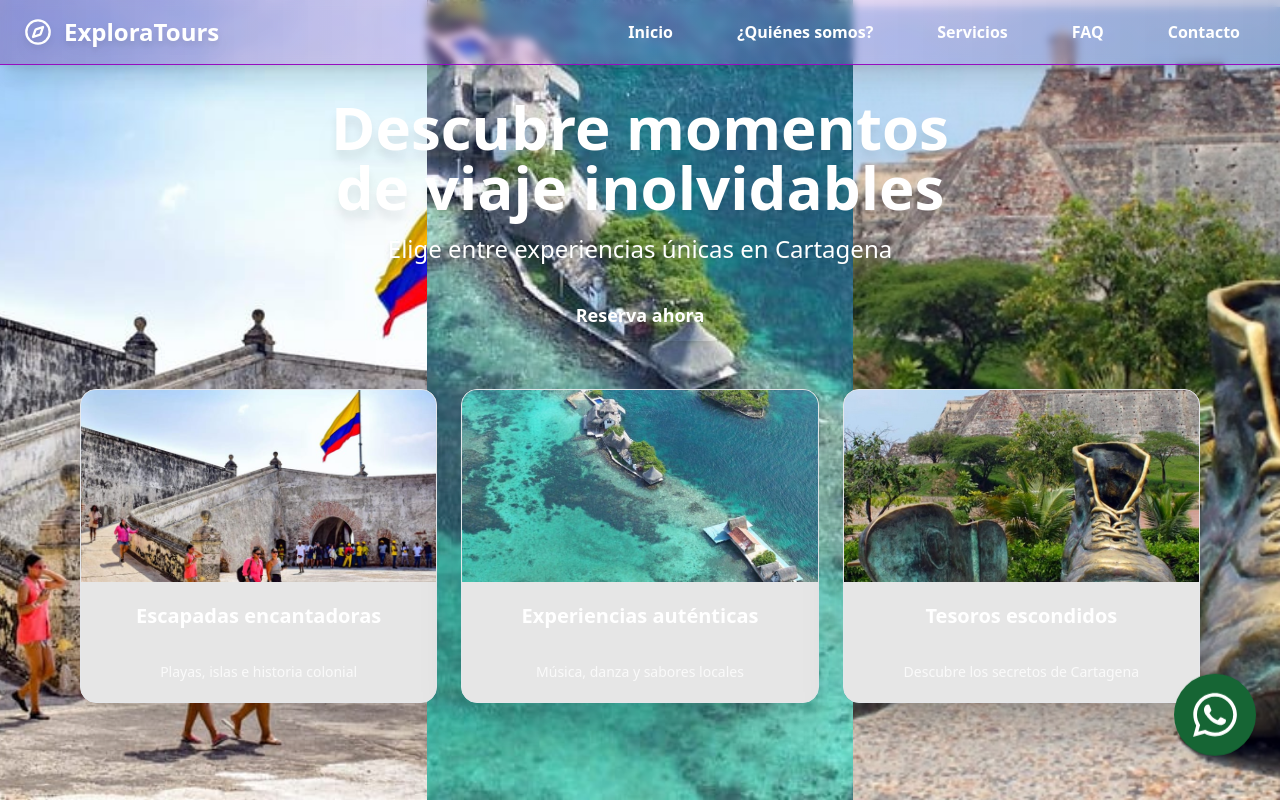
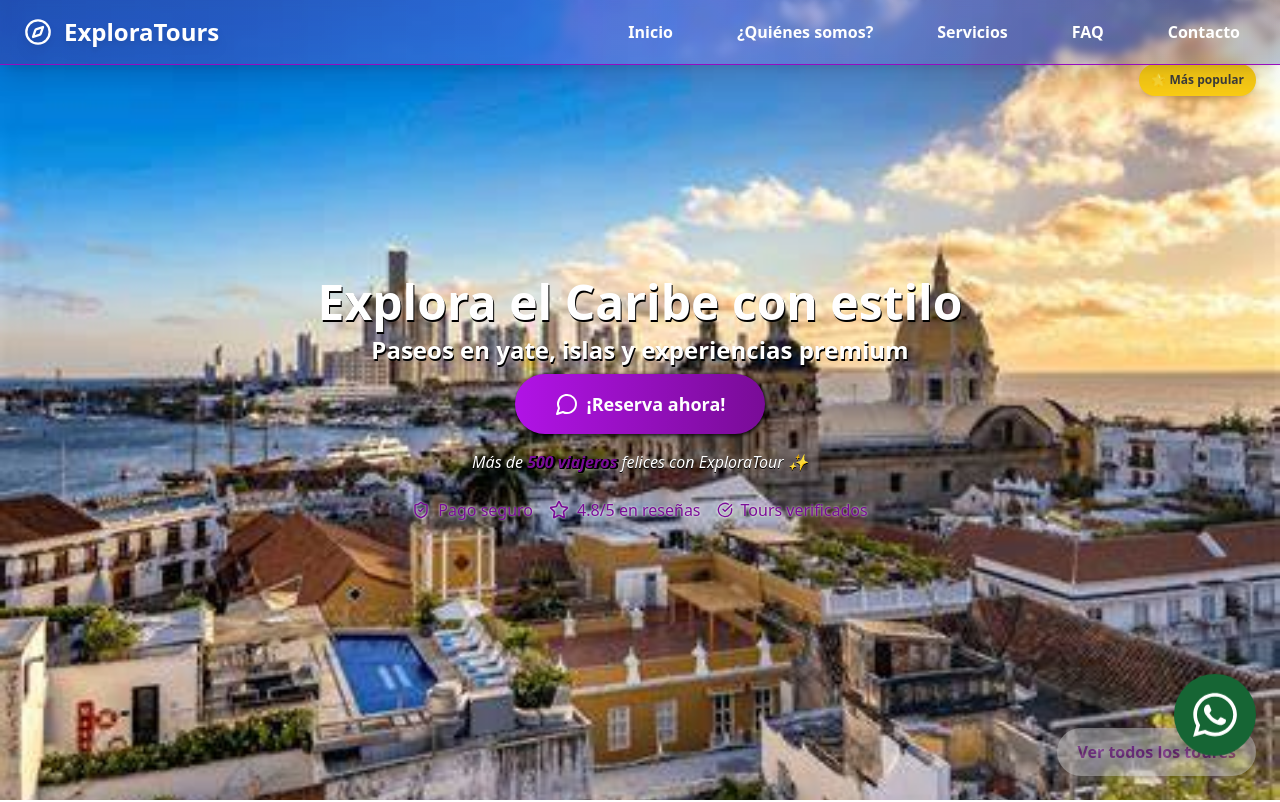
Before and after one commit to ronaldllamas12/exploratour-cartagena, a Next.js app: page / in a window 1280 px wide. Shown: the top 802 px of the page. Built offline with nearby package versions, Linux system fonts and the light colour scheme.

Commit message:
Update HeroConSlider.tsx
se redujo la animacion

```diff
--- a/components/HeroConSlider.tsx
+++ b/components/HeroConSlider.tsx
@@ -1,92 +1,123 @@
 'use client'
 
-const whatsapp = '+573022265668'
+import { useEffect, useState } from 'react'
+import { motion, AnimatePresence } from 'framer-motion'
+import { MessageCircle, ShieldCheck, Star, CheckCircle } from 'lucide-react'
 
-const cards = [
+const images = [
   {
-    title: 'Escapadas encantadoras',
-    description: 'Playas, islas e historia colonial',
-    image: '/cartagena.jpg',
-    link: `https://wa.me/${whatsapp}?text=¡Hola! Estoy interesado en los toures de escapadas.`,
+    src: '/familia-feliz.jpg',
+    alt: 'Familia Feliz',
+    title: 'Descubre Cartagena en Familia como nunca',
+    subtitle: 'Tours exclusivos en los lugares más icónicos',
   },
   {
-    title: 'Experiencias auténticas',
-    description: 'Música, danza y sabores locales',
-    image: '/Isla-del-Rosario-1024x508.jpg',
-    link: `https://wa.me/${whatsapp}?text=¡Hola! Cuéntame más sobre experiencias culturales.`,
+    src: '/cyty-tour.jpeg',
+    alt: 'Aventura en bote',
+    title: 'Explora el Caribe con estilo',
+    subtitle: 'Paseos en yate, islas y experiencias premium',
   },
   {
-    title: 'Tesoros escondidos',
-    description: 'Descubre los secretos de Cartagena',
-    image: '/botas-viejas.png',
-    link: `https://wa.me/${whatsapp}?text=¡Hola! Quiero conocer los lugares escondidos de Cartagena.`,
+    src: '/mujer-viajera-1200x840.jpg',
+    alt: 'Mujer Viajera',
+    title: 'Descubre Paisajes Increíbles',
+    subtitle: 'Tours guiados por los rincones históricos',
   },
 ]
 
 export default function Hero() {
+  const [index, setIndex] = useState(0)
+  const whatsapp = '+573022265668'
+
+  useEffect(() => {
+    const interval = setInterval(() => {
+      setIndex((prev) => (prev + 1) % images.length)
+    }, 5000)
+    return () => clearInterval(interval)
+  }, [])
+
   return (
-    <section className="relative w-full min-h-screen overflow-hidden text-white-50">
-      {/* Fondo parallax */}
-      <div
-        className="absolute inset-0 z-0 flex"
-        style={{ transform: 'translateZ(0)', willChange: 'transform' }}
-      >
-        {cards.map((card, i) => (
-          <div
-            key={i}
-            className="flex-1 h-full bg-cover bg-center"
-            style={{
-              backgroundImage: `url(${card.image})`,
-              backgroundAttachment: 'fixed',
-              backgroundSize: 'cover',
-              backgroundPosition: 'center',
-            }}
+    <section className="relative w-full h-screen overflow-hidden bg-black text-white-50">
+      {/* Imagen de fondo */}
+      <AnimatePresence mode="wait">
+        <motion.div
+          key={images[index].src}
+          initial={{ opacity: 0 }}
+          animate={{ opacity: 1 }}
+          exit={{ opacity: 1 }}
+          transition={{ duration: 0.8 }}
+          className="absolute inset-0 w-full h-full z-0"
+        >
+          <img
+            src={images[index].src}
+            alt={images[index].alt}
+            className="w-full h-full object-cover object-center absolute inset-0"
           />
-        ))}
+          <div className="absolute inset-0 bg-black/60 " />
+        </motion.div>
+      </AnimatePresence>
+
+      <div className="absolute top-16 right-6 bg-yellow-400 text-black-900 font-semibold px-3 py-2 rounded-full shadow-md text-xs z-20">
+        🌟 Más popular
       </div>
 
-      {/* Capa oscura para contraste */}
-      <div className="absolute inset-0 bg-black-60 z-10" />
+      <div className="relative z-10 h-full flex flex-col justify-center items-center text-center px-4">
+        {/* Banner de descuento */}
 
-      {/* Contenido superpuesto */}
-      <div className="relative z-20 flex flex-col items-center justify-center min-h-screen px-6 text-center">
-        <h1 className="text-4xl md:text-6xl font-extrabold mb-4 drop-shadow-xl leading-tight">
-          Descubre momentos<br /> de viaje inolvidables
-        </h1>
-        <p className="text-lg md:text-2xl mb-6 drop-shadow-md">
-          Elige entre experiencias únicas en Cartagena
-        </p>
-        <a
+
+        <motion.h1
+          key={images[index].title}
+          initial={{ opacity: 0, y: 20 }}
+          animate={{ opacity: 1, y: 0 }}
+          transition={{ duration: 0.8 }}
+          className="text-3xl md:text-5xl font-extrabold drop-shadow-[1px_2px_0px_black] mb-2 text-white-50"
+        >
+          {images[index].title}
+        </motion.h1>
+
+        <motion.p
+          key={images[index].subtitle}
+          initial={{ opacity: 0, y: 10 }}
+          animate={{ opacity: 1, y: 0 }}
+          transition={{ delay: 0.3, duration: 0.8 }}
+          className="text-xl md:text-2xl font-extrabold drop-shadow-[1px_2px_0px_black] mb-2 text-white-50"
+        >
+          {images[index].subtitle}
+        </motion.p>
+
+        <motion.a
           href={`https://wa.me/${whatsapp}?text=¡Hola! Quiero reservar un tour con ExploraTour`}
           target="_blank"
           rel="noopener noreferrer"
-          className="bg-seance hover:bg-[#a125c6] text-white-50 px-8 py-3 rounded-full text-lg font-semibold shadow-lg transition"
+          whileHover={{ scale: 1.05 }}
+          className="flex items-center gap-2 bg-gradient-to-r from-seance-600 to-seance-800 text-white-50 px-10 py-4 rounded-full text-lg font-bold shadow-lg transition drop-shadow-[1px_1px_2px_black]"
         >
-          Reserva ahora
-        </a>
+          <MessageCircle size={24} /> ¡Reserva ahora!
+        </motion.a>
 
-        {/* Tarjetas tipo botón */}
-        <div className="mt-12 w-full max-w-6xl grid gap-6 md:grid-cols-3 px-4">
-          {cards.map((card, i) => (
-            <a
-              key={i}
-              href={card.link}
-              target="_blank"
-              rel="noopener noreferrer"
-              className="bg-white-300 backdrop-blur-md border border-white-30 text-white rounded-2xl overflow-hidden shadow-2xl hover:scale-105 transition-transform transform duration-300"
-            >
-              <div
-                className="h-48 bg-cover bg-center"
-                style={{ backgroundImage: `url(${card.image})` }}
-              />
-              <div className="p-5 flex flex-col justify-between min-h-[120px]">
-                <h3 className="text-xl font-bold mb-2">{card.title}</h3>
-                <p className="text-sm opacity-80">{card.description}</p>
-              </div>
-            </a>
-          ))}
+        <p className="text-white-50 text-md mt-4 italic drop-shadow-[0px_1px_0px_black]">
+          Más de <span className="font-bold text-seance-800 drop-shadow-[2px_0px_0px_black]">500 viajeros</span> felices con ExploraTour ✨
+        </p>
+
+        <div className="flex flex-wrap justify-center gap-4 mt-6 text-md text-seance-800 drop-shadow-[0px_0px_1px_white]">
+          <span className="flex items-center gap-2">
+            <ShieldCheck size={18} /> Pago seguro
+          </span>
+          <span className="flex items-center gap-2">
+            <Star size={20} /> 4.8/5 en reseñas
+          </span>
+          <span className="flex items-center gap-2">
+            <CheckCircle size={16} /> Tours verificados
+          </span>
         </div>
       </div>
+
+      <a
+        href="#toures"
+        className="absolute bottom-6 right-6 bg-white-600 text-seance-800 font-semibold px-5 py-3 rounded-full shadow-xl hover:bg-seance-700 hover:text-white-50 transition animate-pulse"
+      >
+        Ver todos los toures
+      </a>
     </section>
   )
 }
```
